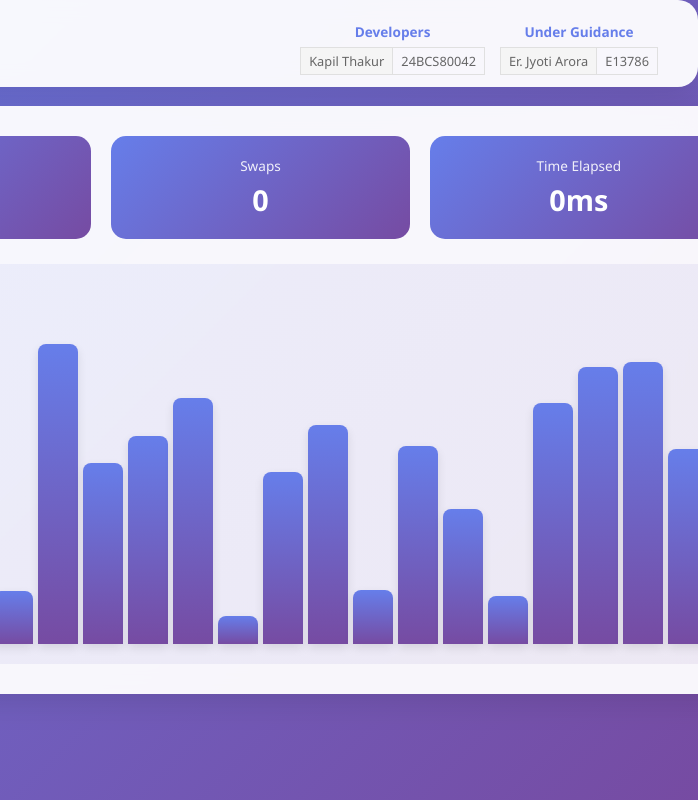
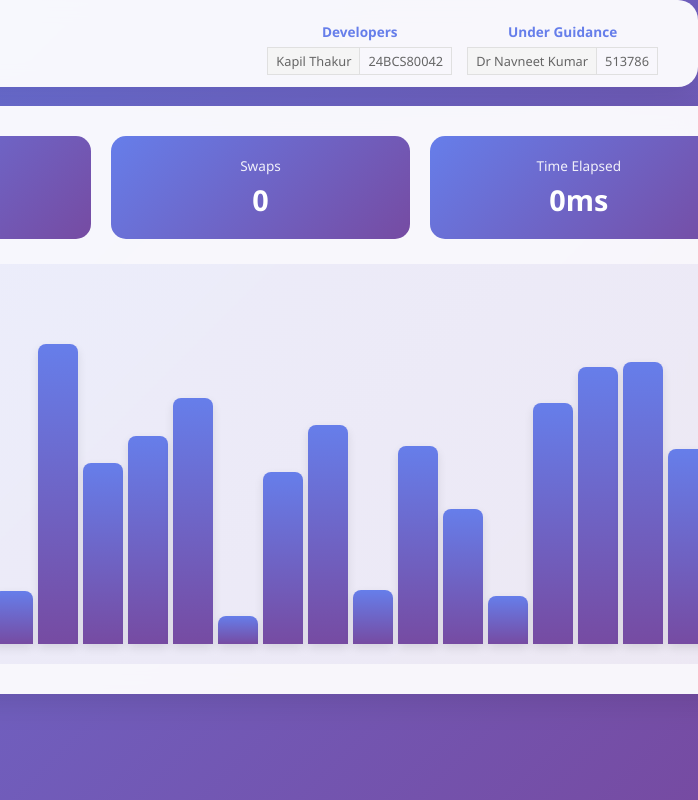
Before and after one commit to Kapil927/sorting_visualizer, a plain HTML site: page index.html in a window 1280 px wide. Shown: the top 800 px of the page, 582-1280 px from the left. Drawn offline with Linux system fonts and the light colour scheme.

Commit message:
Update index.html

```diff
--- a/index.html
+++ b/index.html
@@ -37,8 +37,8 @@
             <p class="table-header">Under Guidance</p>
             <table class="developers-table">
               <tr>
-                <td>Er. Jyoti Arora</td>
-                <td>E13786</td>
+                <td>Dr Navneet Kumar</td>
+                <td>513786</td>
               </tr>
             </table>
           </div>
```
